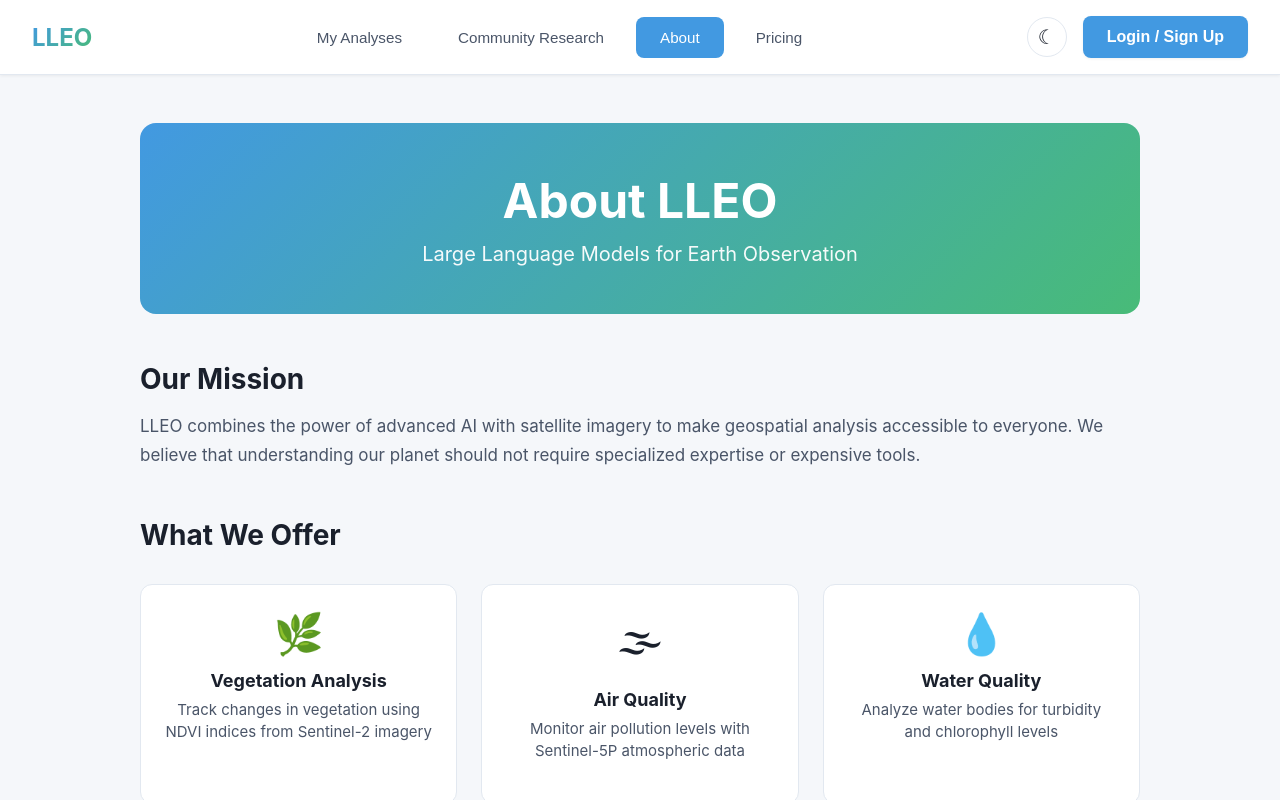
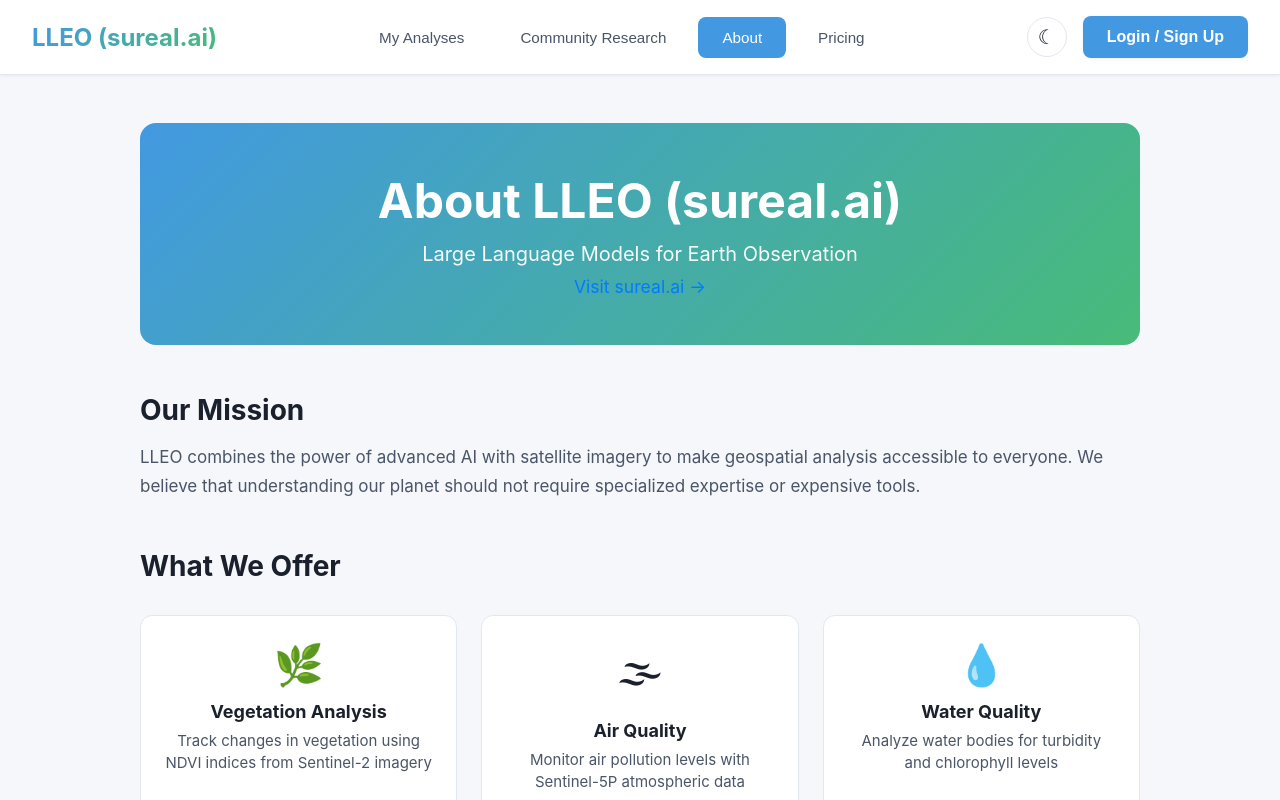
Before and after one commit to saeedashraf/LLEO-mvp, a React (Create React App) app: page / in a window 1280 px wide. Both pictures are taken after a click on the button "About". Shown: the top 800 px of the page. Built offline with nearby package versions, Linux system fonts and the light colour scheme.

Commit message:
update UI for having sureal.ai

```diff
--- a/src/App.js
+++ b/src/App.js
@@ -173,7 +173,7 @@ function Navigation({ user, setUser, darkMode, setDarkMode, setShowAuthModal, cu
     <nav className="navbar">
       <div className="navbar-container">
         <div className="navbar-brand" onClick={() => setCurrentPage('home')}>
-          <h1>LLEO</h1>
+          <h1>LLEO (sureal.ai)</h1>
         </div>
 
         <div className="navbar-menu">
@@ -1416,8 +1416,13 @@ function AboutPage() {
   return (
     <div className="page-container">
       <div className="about-hero">
-        <h1>About LLEO</h1>
+        <h1>About LLEO (sureal.ai)</h1>
         <p className="about-subtitle">Large Language Models for Earth Observation</p>
+        <p className="about-link">
+          <a href="https://sureal.ai/" target="_blank" rel="noopener noreferrer" style={{color: '#007bff', textDecoration: 'none', fontSize: '1.1rem', marginTop: '10px', display: 'inline-block'}}>
+            Visit sureal.ai →
+          </a>
+        </p>
       </div>
 
       <div className="about-content">
@@ -1820,7 +1825,7 @@ function Footer() {
     <footer className="footer">
       <div className="footer-content">
         <p className="footer-text">
-          © 2025 LLEO. All rights reserved.
+          © 2025 LLEO (sureal.ai). All rights reserved.
         </p>
         <div className="footer-links">
           <a href="mailto:contact@lleo.earth" className="footer-link">Contact Us</a>
```
